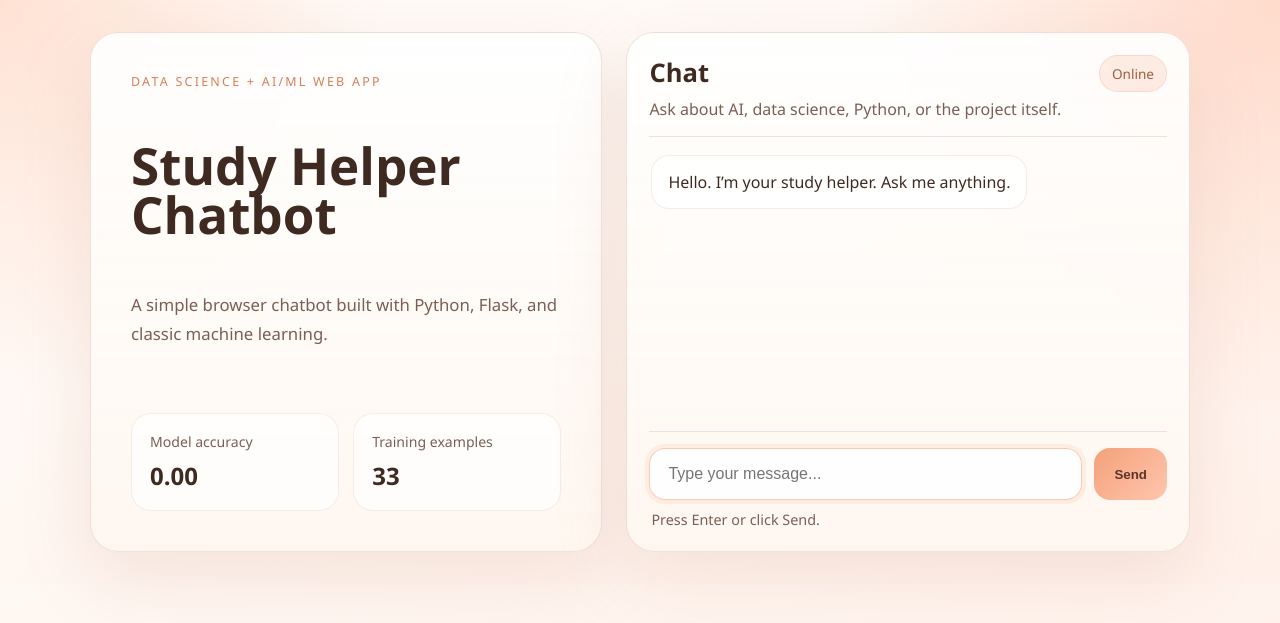
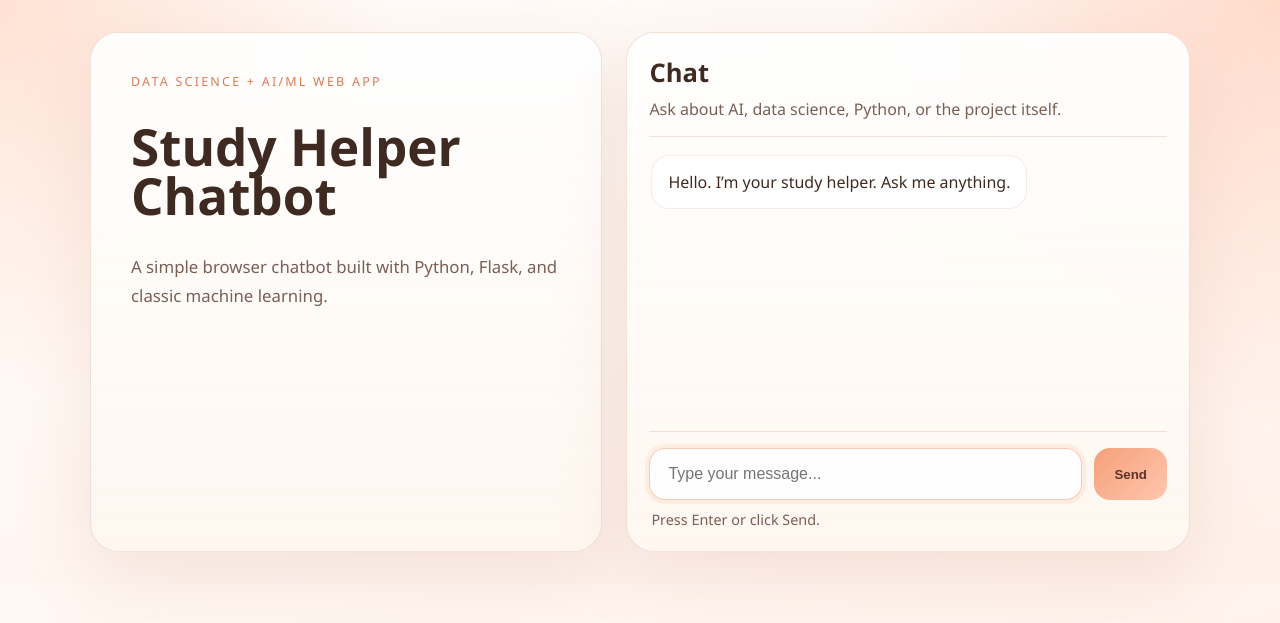
Before and after one commit to RahulSingh5952/chatbot, a Flask app: page / in a window 1280 px wide. Shown: the top 623 px of the page. Run offline with Flask 3, Linux system fonts and the light colour scheme.

Commit message:
Simplify frontend layout

```diff
--- a/static/style.css
+++ b/static/style.css
@@ -53,7 +53,8 @@ body {
   padding: 40px;
   display: flex;
   flex-direction: column;
-  justify-content: space-between;
+  justify-content: flex-start;
+  gap: 18px;
   min-height: 520px;
 }
 
@@ -79,31 +80,6 @@ h1 {
   line-height: 1.7;
 }
 
-.stats {
-  display: grid;
-  grid-template-columns: repeat(2, minmax(0, 1fr));
-  gap: 14px;
-  margin-top: 28px;
-}
-
-.stats div {
-  padding: 18px;
-  border-radius: 20px;
-  background: rgba(255, 255, 255, 0.72);
-  border: 1px solid rgba(213, 176, 160, 0.22);
-}
-
-.stats span {
-  display: block;
-  color: var(--muted);
-  font-size: 0.88rem;
-  margin-bottom: 8px;
-}
-
-.stats strong {
-  font-size: 1.5rem;
-}
-
 .chat-card {
   padding: 22px;
   display: flex;
@@ -113,7 +89,7 @@ h1 {
 
 .chat-header {
   display: flex;
-  justify-content: space-between;
+  justify-content: flex-start;
   gap: 16px;
   align-items: flex-start;
   padding-bottom: 16px;
@@ -128,15 +104,6 @@ h1 {
 .chat-header p {
   margin: 8px 0 0;
   color: var(--muted);
-}
-
-.status {
-  padding: 8px 12px;
-  border-radius: 999px;
-  background: rgba(244, 160, 122, 0.18);
-  color: #9d5f42;
-  border: 1px solid rgba(244, 160, 122, 0.26);
-  font-size: 0.85rem;
 }
 
 .messages {
@@ -255,10 +222,6 @@ h1 {
     padding: 20px;
   }
 
-  .stats {
-    grid-template-columns: 1fr;
-  }
-
   .composer {
     flex-direction: column;
   }
--- a/templates/index.html
+++ b/templates/index.html
@@ -14,16 +14,6 @@
         <p class="subtitle">
           A simple browser chatbot built with Python, Flask, and classic machine learning.
         </p>
-        <div class="stats">
-          <div>
-            <span>Model accuracy</span>
-            <strong>{{ model_accuracy }}</strong>
-          </div>
-          <div>
-            <span>Training examples</span>
-            <strong>{{ dataset_size }}</strong>
-          </div>
-        </div>
       </section>
 
       <section class="chat-card">
@@ -32,7 +22,6 @@
             <h2>Chat</h2>
             <p>Ask about AI, data science, Python, or the project itself.</p>
           </div>
-          <span class="status">Online</span>
         </div>
 
         <div id="messages" class="messages">
```
